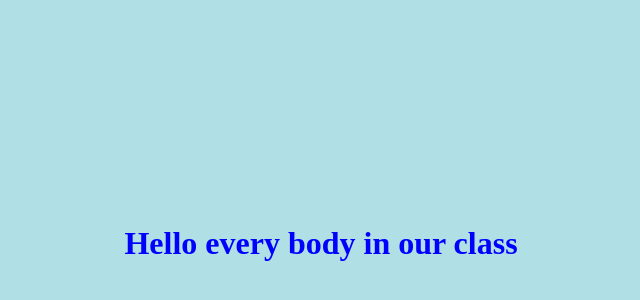
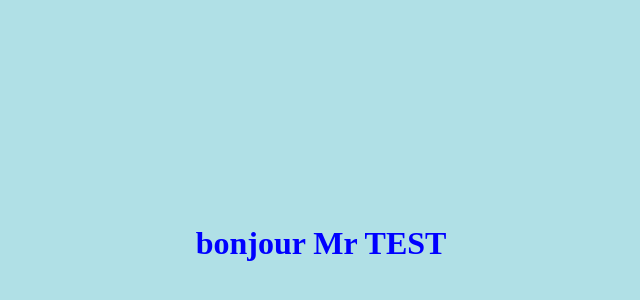
Before and after one commit to driass/MagnumSam, a plain HTML site: page index.html in a window 1280 px wide. Shown: the part 116-416 px from the top of the page, without its empty margins (327-967 px from the left). Drawn offline with Linux system fonts and the light colour scheme.

Commit message:
Third change in master

```diff
--- a/index.html
+++ b/index.html
@@ -8,7 +8,7 @@
 
 	<body>
 	<h1>
-	Hello every body in our class
+	bonjour Mr TEST
 	</h1>
 	</body>
 
```
